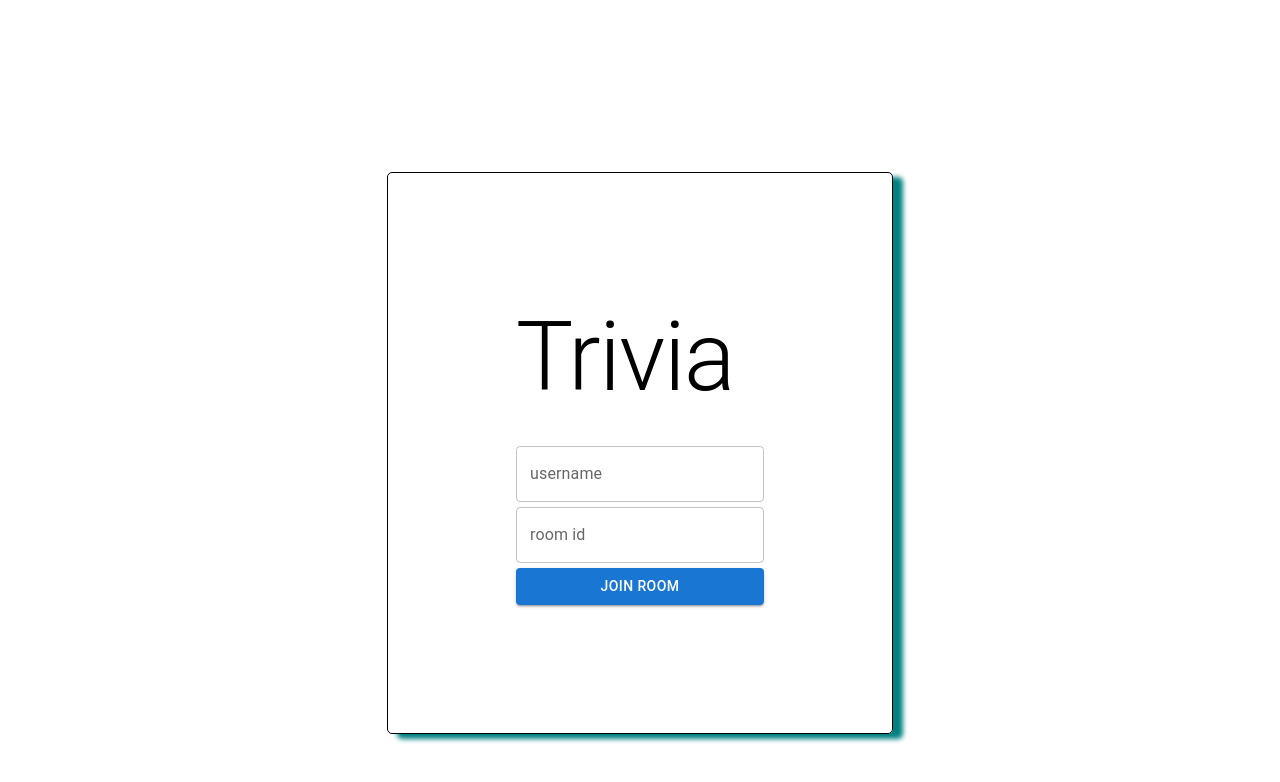
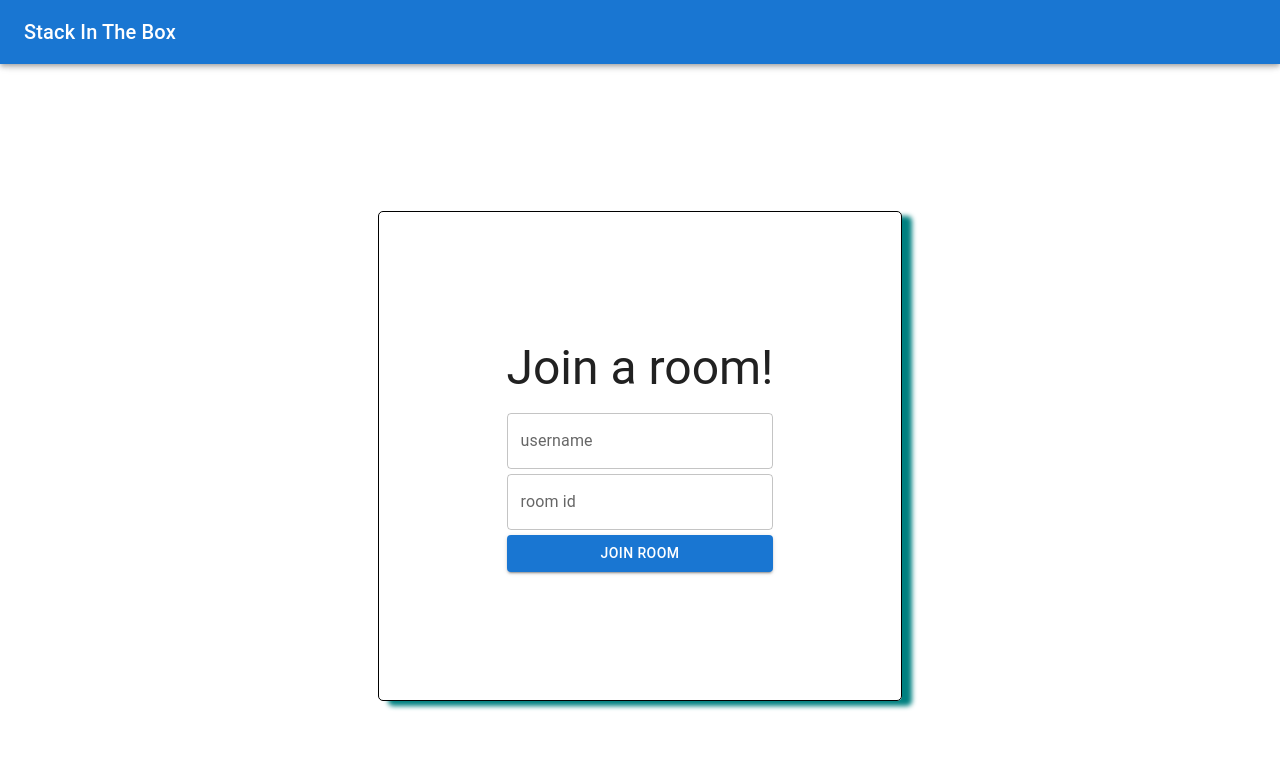
Before and after one commit to ocjarman/trivia_frontend, a React (Create React App) app in the folder frontend/: page / in a window 1280 px wide. Shown: the top 782 px of the page. Built offline with nearby package versions, Linux system fonts and the light colour scheme; no server answers.

Commit message:
appbar added, css edited

```diff
--- a/frontend/package.json
+++ b/frontend/package.json
@@ -5,6 +5,7 @@
   "dependencies": {
     "@emotion/react": "^11.10.5",
     "@emotion/styled": "^11.10.5",
+    "@mui/icons-material": "^5.11.0",
     "@mui/material": "^5.11.1",
     "@mui/styled-engine-sc": "^5.11.0",
     "@reduxjs/toolkit": "^1.9.1",
--- a/frontend/src/components/ChatBox/MessageInput.js
+++ b/frontend/src/components/ChatBox/MessageInput.js
@@ -1,7 +1,7 @@
 import React from "react";
 import Button from "@mui/material/Button";
 import TextField from "@mui/material/TextField";
-
+import styles from "../Room.styles";
 const MessageInput = ({ setMessage, sendMessage, message }) => {
   const handleClearInput = (e) => {
     e.preventDefault();
@@ -9,7 +9,11 @@ const MessageInput = ({ setMessage, sendMessage, message }) => {
   };
 
   return (
-    <form className="form" onSubmit={handleClearInput}>
+    <form
+      className="form"
+      onSubmit={handleClearInput}
+      style={styles.sx.MessageInput}
+    >
       <TextField
         type="text"
         placeholder="Type a message..."
--- a/frontend/src/components/Home.js
+++ b/frontend/src/components/Home.js
@@ -6,7 +6,7 @@ import Button from "@mui/material/Button";
 import TextField from "@mui/material/TextField";
 import Typography from "@mui/material/Typography";
 import styles from "./Home.styles";
-
+import RoomAppBar from "./RoomAppBar";
 const Home = () => {
   const roomId = useSelector((state) => state.newUser.roomId);
   const navigate = useNavigate();
@@ -25,9 +25,11 @@ const Home = () => {
 
   return (
     <div style={styles.sx.HomeContainer}>
+      <RoomAppBar />
       <div style={styles.sx.LoginContainer}>
-        <Typography variant="h1" gutterBottom>
-          Trivia
+        <Typography variant="h3" gutterBottom>
+          Join a room!
+          {/* <img id="front-page-logo" alt="logo" src="{static/logo.png}" /> */}
         </Typography>
 
         <form onSubmit={navigateToRoom} style={styles.sx.FormContainer}>
--- a/frontend/src/components/Questions/AllQuestions.js
+++ b/frontend/src/components/Questions/AllQuestions.js
@@ -93,7 +93,7 @@ export default function AllQuestions({ socket }) {
           }}
         >
           <Typography component="h1" variant="h4" align="center">
-            Trivia
+            Coding Trivia
           </Typography>
           <Typography component="h5" variant="h6" align="center">
             Score: {score} / 5
--- a/frontend/src/components/Room.styles.js
+++ b/frontend/src/components/Room.styles.js
@@ -1,17 +1,37 @@
 const styles = {
   sx: {
     RoomContainer: {
-      //   flexGrow: 1,
+      margin: "5%",
+      padding: "2%",
+      // display: "flex",
     },
     ChatBox: {
-      margin: "8px",
+      margin: "5%",
       height: "500px",
       overflowX: "auto",
+      width: "500px",
     },
     TriviaBox: {
-      margin: "8px",
       height: "500px",
-      width: "550px",
+      width: "500px",
+      margin: "10%",
+      display: "flex",
+      alignContent: "center",
+      justifyContent: "center",
+      flexDirection: "column",
+    },
+    UsersContainer: {
+      width: "100%",
+      display: "flex",
+      flexDirection: "column",
+      height: "200px",
+      overflowX: "auto",
+      margin: "5%",
+    },
+    MessageInput: {
+      display: "flex",
+      justifyContent: "center",
+      width: "auto",
     },
   },
 };
--- /dev/null
+++ b/frontend/src/components/RoomAppBar.js
@@ -0,0 +1,59 @@
+import * as React from "react";
+import AppBar from "@mui/material/AppBar";
+import Box from "@mui/material/Box";
+import CssBaseline from "@mui/material/CssBaseline";
+import Divider from "@mui/material/Divider";
+import Drawer from "@mui/material/Drawer";
+import IconButton from "@mui/material/IconButton";
+import List from "@mui/material/List";
+import ListItem from "@mui/material/ListItem";
+import ListItemButton from "@mui/material/ListItemButton";
+import ListItemText from "@mui/material/ListItemText";
+import MenuIcon from "@mui/icons-material/Menu";
+import Toolbar from "@mui/material/Toolbar";
+import Typography from "@mui/material/Typography";
+import Button from "@mui/material/Button";
+import { useState } from "react";
+const RoomAppBar = ({ handleExit, roomId, name }) => {
+  const navItems = ["Home", "About", "Contact"];
+
+  console.log(typeof roomId, name);
+
+  return (
+    <Box sx={{ display: "flex" }}>
+      <CssBaseline />
+      <AppBar component="nav">
+        <Toolbar>
+          <IconButton
+            color="inherit"
+            aria-label="open drawer"
+            edge="start"
+            sx={{ mr: 2, display: { sm: "none" } }}
+          >
+            <MenuIcon />
+          </IconButton>
+          <Typography
+            variant="h6"
+            component="div"
+            sx={{ flexGrow: 1, display: { xs: "none", sm: "block" } }}
+          >
+            Stack In The Box
+          </Typography>
+          <Box sx={{ display: { xs: "none", sm: "block" } }}>
+            {roomId !== undefined || name !== undefined ? (
+              <>
+                <Button sx={{ color: "#fff" }}>Room Id: {roomId}</Button>
+                <Button sx={{ color: "#fff" }}>{name}</Button>
+                <Button href={"/"} sx={{ color: "#fff" }} onClick={handleExit}>
+                  Leave Room
+                </Button>
+              </>
+            ) : null}
+          </Box>
+        </Toolbar>
+      </AppBar>
+    </Box>
+  );
+};
+
+export default RoomAppBar;
--- a/frontend/src/components/RoomInfo.js
+++ b/frontend/src/components/RoomInfo.js
@@ -1,13 +1,7 @@
 import React from "react";
 
 const RoomInfo = ({ roomId }) => {
-  return (
-    <div>
-      <div>
-        <h3>Room Id: {roomId}</h3>
-      </div>
-    </div>
-  );
+  return <h3>Room Id: {roomId}</h3>;
 };
 
 export default RoomInfo;
--- a/frontend/src/components/RoomView.js
+++ b/frontend/src/components/RoomView.js
@@ -23,6 +23,7 @@ import {
   setQuestions,
 } from "../store/triviaSlice";
 import { setOpenStartGamePopup } from "../store/triviaSlice";
+import RoomAppBar from "./RoomAppBar";
 
 const socket = io.connect("http://localhost:4000");
 
@@ -134,34 +135,29 @@ const RoomView = () => {
 
   return (
     <Box sx={styles.sx.RoomContainer}>
-      <Grid container spacing={2}>
+      <RoomAppBar handleExit={handleExit} roomId={roomId} name={name} />
+      <Box display="flex" justifyContent="center" alignItems="center">
         <Grid item xs={3}>
-          <Item>
-            <RoomInfo roomId={roomId} />
-          </Item>
-          <Item>
-            <a href="/">
-              <button onClick={handleExit}>Leave</button>
-            </a>
-          </Item>
-          <Item>
-            <UsersInRoom users={users} />
+          <Item style={styles.sx.UsersContainer}>
+            <UsersInRoom users={users} roomId={roomId} />
           </Item>
           <Item sx={styles.sx.ChatBox}>
             <Messages messages={allMessages} name={name} />
           </Item>
+
           <MessageInput
             message={message}
             setMessage={setMessage}
             sendMessage={sendMessage}
           />
         </Grid>
-        <Grid item xs={4}>
+
+        <Grid item xs={5}>
           <Item sx={styles.sx.TriviaBox}>
             <TriviaBox socket={socket} />
           </Item>
         </Grid>
-      </Grid>
+      </Box>
     </Box>
   );
 };
--- a/frontend/src/components/UsersInRoom.js
+++ b/frontend/src/components/UsersInRoom.js
@@ -1,13 +1,15 @@
 import React from "react";
 
-const UsersInRoom = ({ users }) => {
+const UsersInRoom = ({ users, roomId }) => {
   return (
     <>
       {users ? (
         <div>
-          <h6>People currently chatting:</h6>
+          <h3>
+            {users.length} player(s) in Room {roomId}
+          </h3>
           {users.map((user, i) => (
-            <span key={i}>{user.name} </span>
+            <p key={i}>{user.name} </p>
           ))}
         </div>
       ) : null}
```
Also changed, not shown: frontend/src/static/logo.png (added), 1 other file (tests, documents, lock files or other folders).
